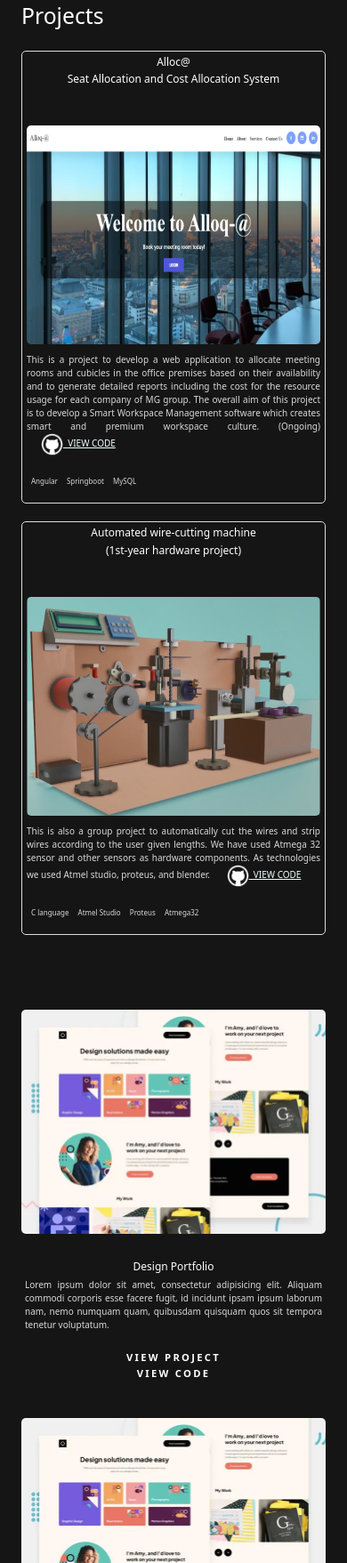
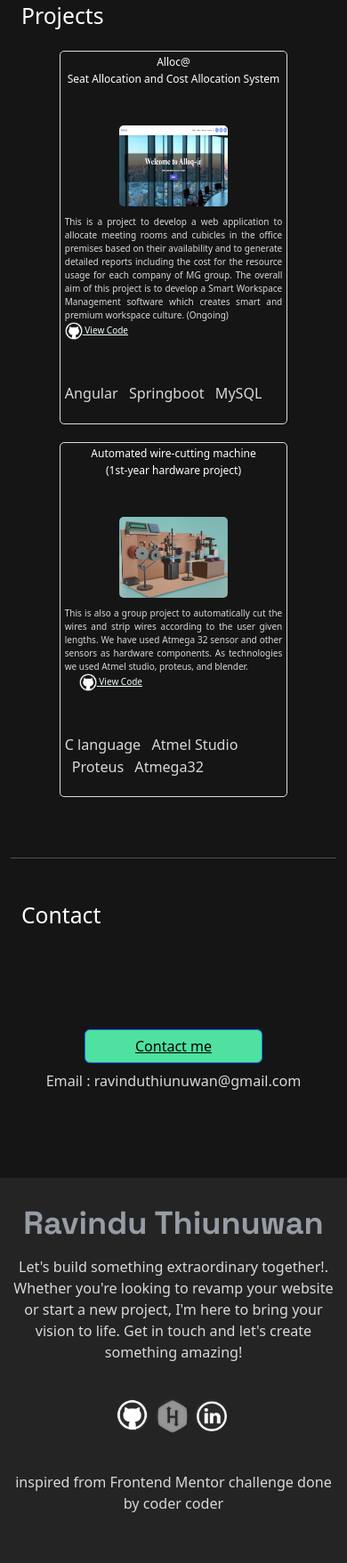
Before and after one commit to thiunuwan/portfolio, a plain HTML site: page src/index.html in a window 390 px wide. Shown: the part 1080-2837 px from the top of the page at 89% size. Drawn offline with nearby package versions, Linux system fonts and the light colour scheme.

Commit message:
fixed some issues

```diff
--- a/src/index.html
+++ b/src/index.html
@@ -57,7 +57,7 @@
 							style="cursor: default">
 							<span
 								class="custom_text"
-								style="margin-left: 12vw"
+								style="margin-left: 9vw"
 								>thiunuwan</span
 							>
 							<br />
@@ -260,16 +260,17 @@
 
 					.projects__card {
 						border: 1px solid #ddd;
+						width: 75%;
 						border-radius: 5px;
 						padding: 20px;
 						margin-bottom: 20px;
 						box-shadow: 0 2px 4px rgba(0, 0, 0, 0.1);
 						flex: 1;
-						position: relative;
 					}
 
 					.projects__image {
-						width: 100%;
+						width: 50%;
+						margin-left: 25%;
 						height: auto;
 						border-radius: 5px;
 						margin-bottom: 10px;
@@ -288,16 +289,6 @@
 					.projects__links {
 						margin-top: 10px;
 					}
-
-					/* .projects__links a {
-						color: #ffffff;
-						font-weight: 700;
-						margin-bottom: 10px;
-					}
-
-					.projects__links a:hover {
-						text-decoration: none;
-					} */
 
 					.projects__tags {
 						position: absolute;
@@ -342,11 +333,6 @@
 						.pro-des {
 							font-size: 10px;
 						}
-
-						.projects__tags {
-							font-size: 8px;
-							bottom: 2px;
-						}
 					}
 				</style>
 
@@ -355,10 +341,8 @@
 						<div class="projects__card">
 							<h3 class="projects__name">Alloc@</h3>
 							<h3 class="projects__name">Seat Allocation and Cost Allocation System</h3>
-							<img
-								alt="screenshot of website"
-								class="projects__image"
-								src="assets/images/alocAT.png" />
+							<img alt="screenshot of website" class="projects__image"
+							src="assets/images/alocAT.png" / >
 
 							<p class="pro-des mb-5">
 								This is a project to develop a web application to allocate meeting rooms and
@@ -366,24 +350,26 @@
 								reports including the cost for the resource usage for each company of MG group. The
 								overall aim of this project is to develop a Smart Workspace Management software
 								which creates smart and premium workspace culture. (Ongoing)
+								<br />
 								<span>
 									<a
-										class="ps-3"
-										style="display: inline-block; color: azure; text-transform: uppercase"
+										style="display: inline-block; color: azure"
 										href="https://github.com/orgs/Team-Majento/repositories"
-										target="_blank"><img
-										alt="GitHub"
-										height="25"
-										width="25"
-										src="img/g4.png" />&nbsp;&nbsp;View Code</a
-								></span
-							>
+										target="_blank">
+										<span style="display: inline-block"
+											><img
+												alt="GitHub"
+												height="20"
+												src="img/g4.png"
+												width="20"
+										/></span>
+										<u>View Code</u>
 									</a></span
 								>
 							</p>
 
-							<div class="projects__links d-flex flex-column align-items-center">
-								<p class="projects__tags">
+							<div class="align-items-center">
+								<p>
 									<span>Angular</span>
 									<span class="ms-2">Springboot</span>
 									<span class="ms-2">MySQL</span>
@@ -404,23 +390,27 @@
 								This is also a group project to automatically cut the wires and strip wires
 								according to the user given lengths. We have used Atmega 32 sensor and other sensors
 								as hardware components. As technologies we used Atmel studio, proteus, and blender.
+								<br />
 								<span
 									><a
 										class="ps-3"
-										style="display: inline-block; color: azure; text-transform: uppercase"
+										style="display: inline-block; color: azure"
 										href="https://github.com/hemanthawanniarachchi/Hardware-Project"
-										target="_blank">
-										<img
-											alt="GitHub"
-											height="25"
-											width="25"
-											src="img/g4.png" />&nbsp;&nbsp;View Code</a
-									></span
+										target="_blank"
+										><span style="display: inline-block"
+											><img
+												alt="GitHub"
+												height="20"
+												src="img/g4.png"
+												width="20"
+										/></span>
+										<u>View Code</u>
+									</a></span
 								>
 							</p>
 
-							<div class="projects__links d-flex flex-column align-items-center">
-								<p class="projects__tags">
+							<div>
+								<p>
 									<span>C language</span>
 									<span class="ms-2">Atmel Studio</span>
 									<span class="ms-2">Proteus</span>
@@ -432,147 +422,6 @@
 				</div>
 
 				<!-- kk -->
-
-				<div class="row mb-5">
-					<div class="col-12 col-lg-6 d-flex flex-column align-items-center">
-						<picture class="projects__picture">
-							<source
-								media="(min-width: 62.5em)"
-								srcset="assets/images/thumbnail-project-1-small.webp" />
-							<img
-								alt="screenshot of design portfolio website"
-								class="projects__image"
-								height="300"
-								src="assets/images/thumbnail-project-1-small.webp" />
-						</picture>
-						<h3 class="projects__name">Design Portfolio</h3>
-						<!-- <p class="projects__tags">
-							<span>HTML</span>
-							<span>CSS</span>
-						</p> -->
-						<p class="px-lg-5 px-1 pro-des">
-							Lorem ipsum dolor sit amet, consectetur adipisicing elit. Aliquam commodi corporis
-							esse facere fugit, id incidunt ipsam ipsum laborum nam, nemo numquam quam, quibusdam
-							quisquam quos sit tempora tenetur voluptatum.
-						</p>
-						<div class="projects__links d-flex flex-column align-items-center">
-							<a
-								class="underline"
-								href=""
-								>View Project</a
-							>
-							<a
-								class="underline"
-								href=""
-								>View Code</a
-							>
-						</div>
-					</div>
-					<div class="col-12 col-lg-6 d-flex flex-column align-items-center">
-						<picture class="projects__picture">
-							<source
-								media="(min-width: 62.5em)"
-								srcset="assets/images/thumbnail-project-1-small.webp" />
-							<img
-								alt="screenshot of design portfolio website"
-								class="projects__image"
-								height="300"
-								src="assets/images/thumbnail-project-1-small.webp" />
-						</picture>
-						<h3 class="projects__name">Design Portfolio</h3>
-						<!-- <p class="projects__tags">
-							<span>HTML</span>
-							<span>CSS</span>
-						</p> -->
-						<p class="px-lg-5 px-1 pro-des">
-							Lorem ipsum dolor sit amet, consectetur adipisicing elit. Aliquam commodi corporis
-							esse facere fugit, id incidunt ipsam ipsum laborum nam, nemo numquam quam, quibusdam
-							quisquam quos sit tempora tenetur voluptatum.
-						</p>
-						<div class="projects__links d-flex flex-column align-items-center">
-							<a
-								class="underline"
-								href=""
-								>View Project</a
-							>
-							<a
-								class="underline"
-								href=""
-								>View Code</a
-							>
-						</div>
-					</div>
-				</div>
-				<div class="row mb-5">
-					<div class="col-12 col-lg-6 d-flex flex-column align-items-center">
-						<picture class="projects__picture">
-							<source
-								media="(min-width: 62.5em)"
-								srcset="assets/images/thumbnail-project-1-small.webp" />
-							<img
-								alt="screenshot of design portfolio website"
-								class="projects__image"
-								height="300"
-								src="assets/images/thumbnail-project-1-small.webp" />
-						</picture>
-						<h3 class="projects__name">Design Portfolio</h3>
-						<!-- <p class="projects__tags">
-							<span>HTML</span>
-							<span>CSS</span>
-						</p> -->
-						<p class="px-lg-5 px-1 pro-des">
-							Lorem ipsum dolor sit amet, consectetur adipisicing elit. Aliquam commodi corporis
-							esse facere fugit, id incidunt ipsam ipsum laborum nam, nemo numquam quam, quibusdam
-							quisquam quos sit tempora tenetur voluptatum.
-						</p>
-						<div class="projects__links d-flex flex-column align-items-center">
-							<a
-								class="underline"
-								href=""
-								>View Project</a
-							>
-							<a
-								class="underline"
-								href=""
-								>View Code</a
-							>
-						</div>
-					</div>
-					<div class="col-12 col-lg-6 d-flex flex-column align-items-center">
-						<picture class="projects__picture">
-							<source
-								media="(min-width: 62.5em)"
-								srcset="assets/images/thumbnail-project-1-small.webp" />
-							<img
-								alt="screenshot of design portfolio website"
-								class="projects__image"
-								height="300"
-								src="assets/images/thumbnail-project-1-small.webp" />
-						</picture>
-						<h3 class="projects__name">Design Portfolio</h3>
-						<!-- <p class="projects__tags">
-							<span>HTML</span>
-							<span>CSS</span>
-						</p> -->
-						<p class="px-lg-5 px-1 pro-des">
-							Lorem ipsum dolor sit amet, consectetur adipisicing elit. Aliquam commodi corporis
-							esse facere fugit, id incidunt ipsam ipsum laborum nam, nemo numquam quam, quibusdam
-							quisquam quos sit tempora tenetur voluptatum.
-						</p>
-						<div class="projects__links d-flex flex-column align-items-center">
-							<a
-								class="underline"
-								href=""
-								>View Project</a
-							>
-							<a
-								class="underline"
-								href=""
-								>View Code</a
-							>
-						</div>
-					</div>
-				</div>
 			</section>
 
 			<hr
@@ -645,6 +494,7 @@
 							width="38"
 					/></a>
 				</div>
+				<p>inspired from Frontend Mentor challenge done by coder coder</p>
 			</div>
 		</footer>
 		<!-- End Footer -->
--- a/src/styles.css
+++ b/src/styles.css
@@ -199,8 +199,7 @@ h1 > span {
 	background-repeat: repeat-x;
 	background-size: 8px 4px;
 }
-.hero__contact {
-}
+
 .hero__description {
 	margin-bottom: 15px;
 }
```
